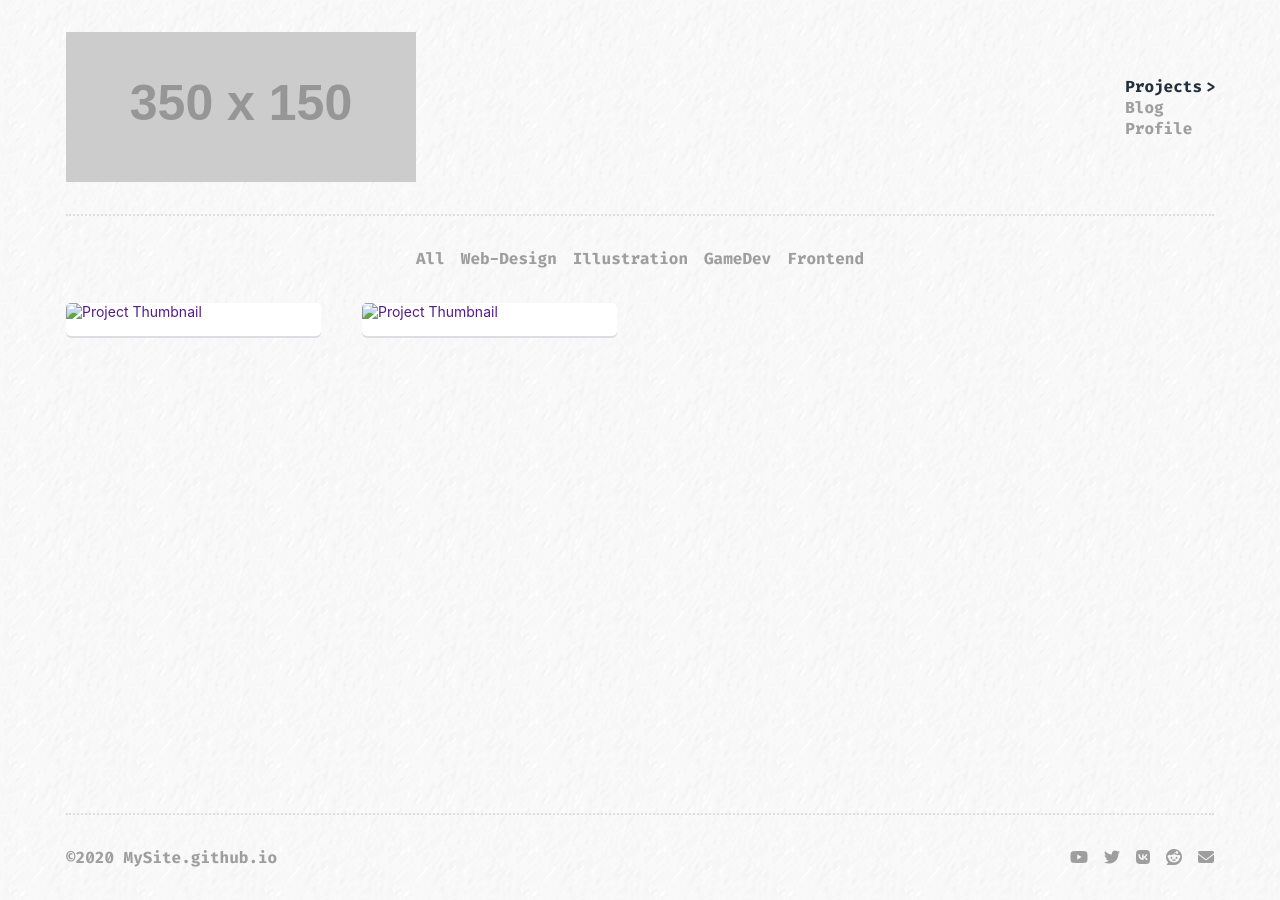
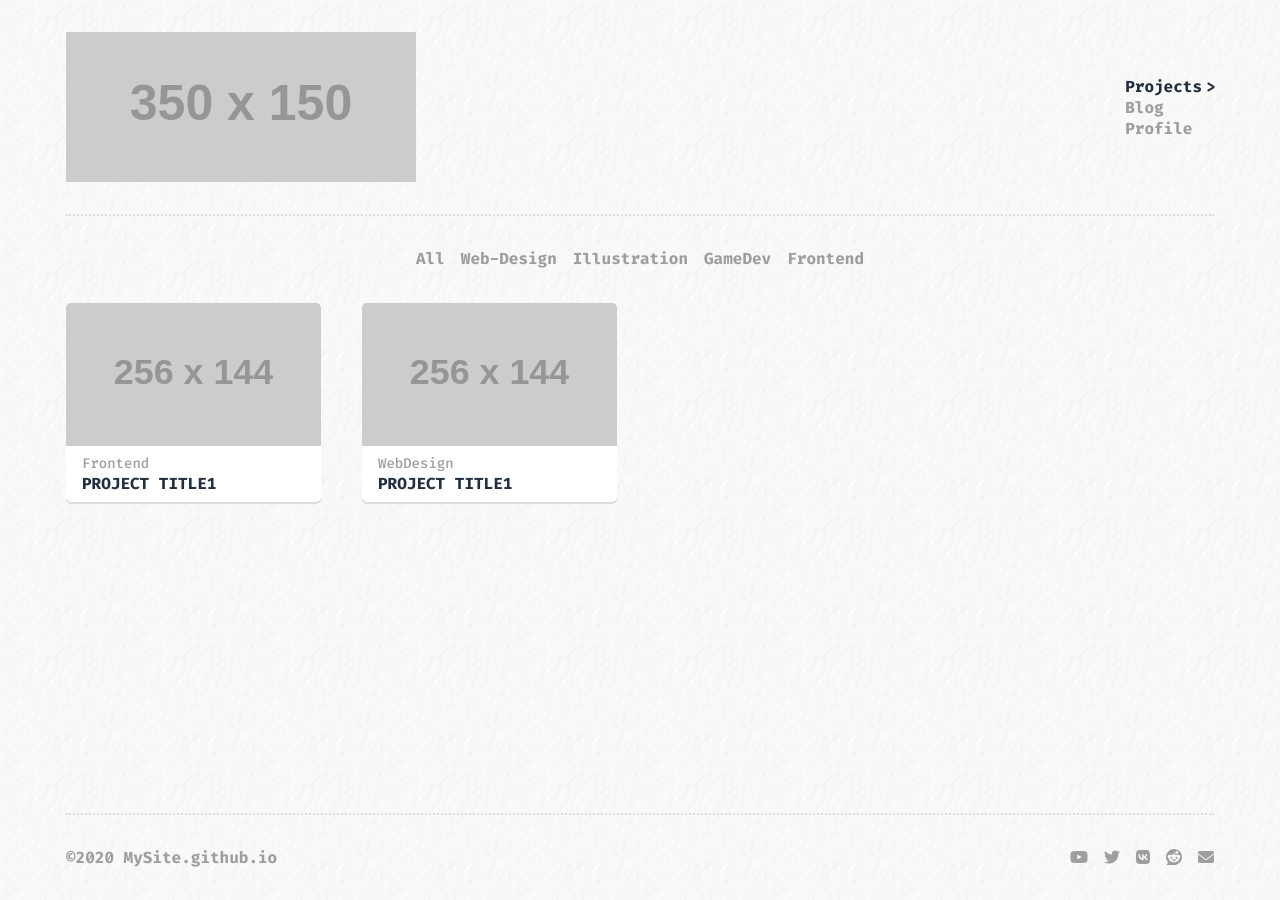
Before and after one commit to serioussirius/serioussirius.github.io, a Jekyll site: the page built from index.html, in a window 1280 px wide. Built offline with Jekyll 4.4.1, drawn with Linux system fonts in a browser that asks for light colours; nearby versions of some CDN libraries.

Commit message:
Update index.html

```diff
--- a/index.html
+++ b/index.html
@@ -15,14 +15,14 @@ title: "Projects"
             <div class="projects__column" data-category="webDesign">
                 <div class="projects__item itemBg equalHeight">
                     <div class="project__thumbnail thumbnail">
-                        <a href="{{ projects_item.link }}">
-                            <img src="{{ projects_item.thumbnail }}" alt="Project Thumbnail">
+                        <a href="{{ project.link }}">
+                            <img src="{{ project.thumbnail }}" alt="Project Thumbnail">
                         </a>
                     </div>
                     <div class="project__info">
-                        <p class="project__category category">{{ projects_item.category }}</p>
+                        <p class="project__category category">{{ project.category }}</p>
                         <a href="/projects/project/">
-                            <h3 class="project__title title">{{ projects_item.title }}</h3>
+                            <h3 class="project__title title">{{ project.title }}</h3>
                         </a>
                     </div>
                 </div>
```
